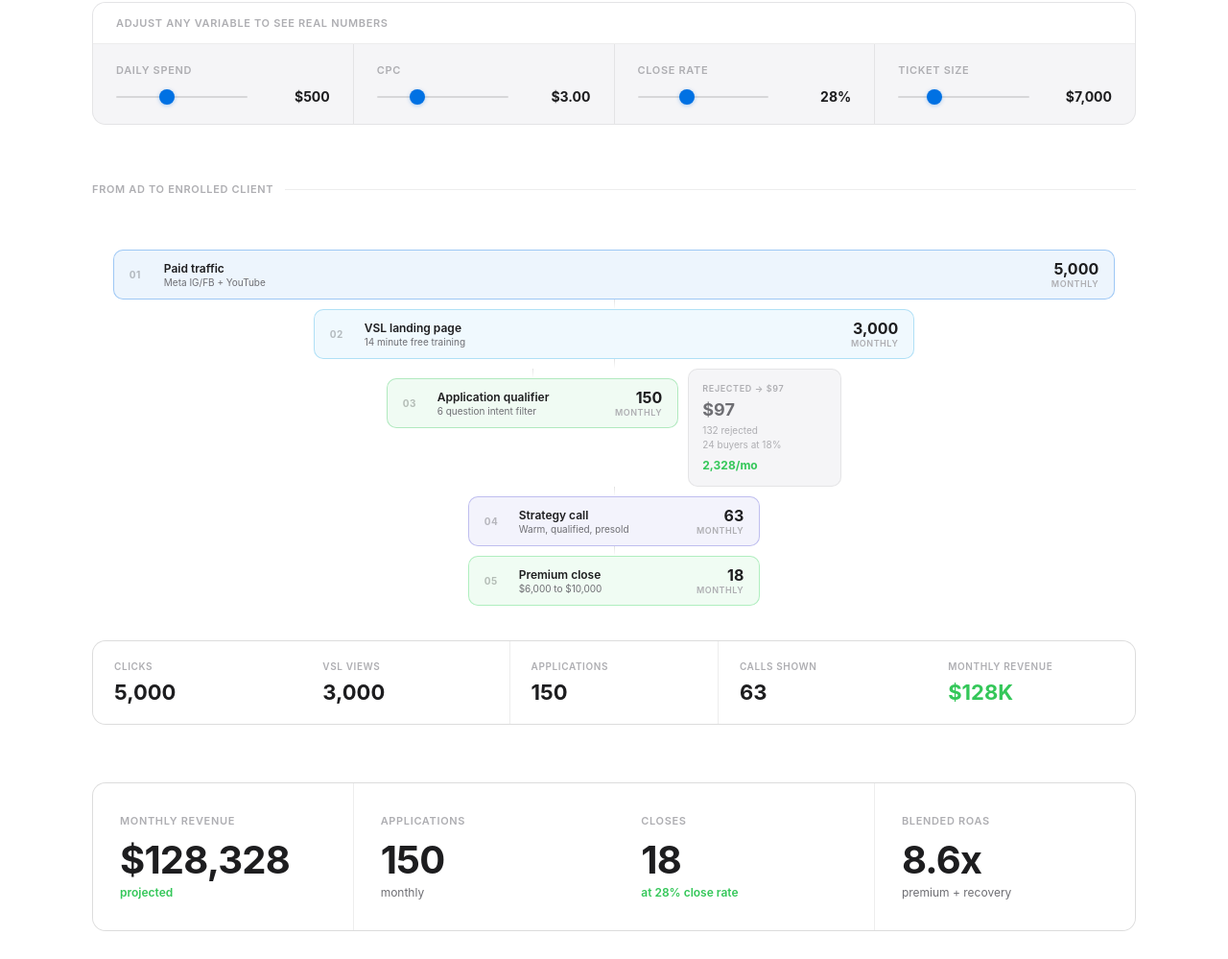
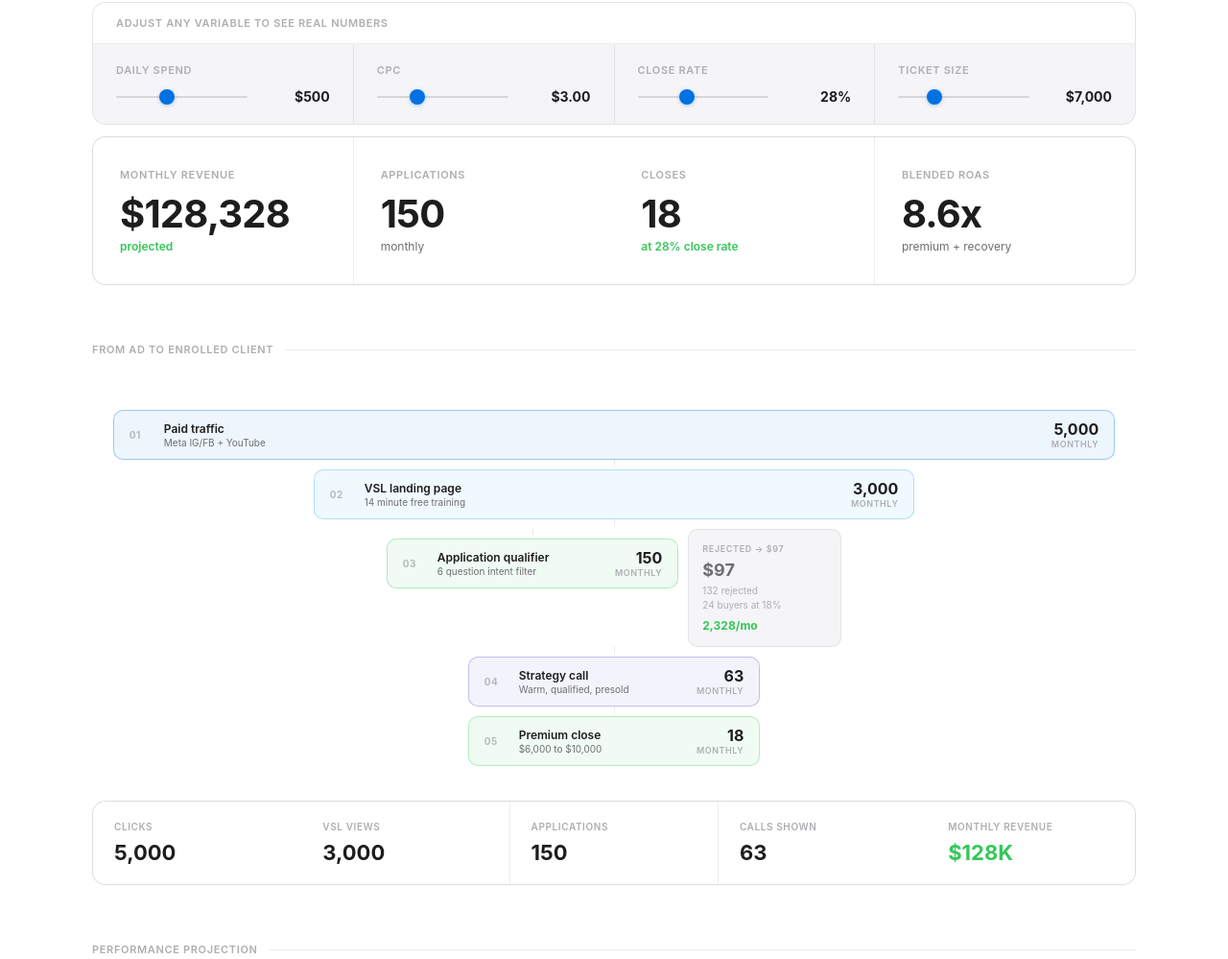
Before and after one commit to nateatignitris/ignitris-site, a plain HTML site: page joshuaowens/index.html in a window 1280 px wide. Shown: the part 473-1472 px from the top of the page at 96% size. Drawn offline with nearby package versions, Linux system fonts and the light colour scheme.

Commit message:
Merge sliders + stats, update favicon and OG image

```diff
--- a/joshuaowens/index.html
+++ b/joshuaowens/index.html
@@ -370,6 +370,12 @@ nav{
           </div>
         </div>
       </div>
+      <div class="stats" style="margin-top:12px;border-radius:var(--radius);overflow:hidden;">
+        <div class="stat"><div class="stat-label">Monthly revenue</div><div class="stat-val" id="st-rv">$126,000</div><div class="stat-sub g">projected</div></div>
+        <div class="stat"><div class="stat-label">Applications</div><div class="stat-val" id="st-ap">150</div><div class="stat-sub">monthly</div></div>
+        <div class="stat"><div class="stat-label">Closes</div><div class="stat-val" id="st-co">23</div><div class="stat-sub g" id="st-co-sub">at 28% close rate</div></div>
+        <div class="stat"><div class="stat-label">Blended ROAS</div><div class="stat-val" id="st-ro">8.4x</div><div class="stat-sub">premium + recovery</div></div>
+      </div>
     </div>
 
     <div class="sec r">
@@ -388,14 +394,7 @@ nav{
       </div>
     </div>
 
-    <div class="sec r">
-      <div class="stats">
-        <div class="stat"><div class="stat-label">Monthly revenue</div><div class="stat-val" id="st-rv">$126,000</div><div class="stat-sub g">projected</div></div>
-        <div class="stat"><div class="stat-label">Applications</div><div class="stat-val" id="st-ap">150</div><div class="stat-sub">monthly</div></div>
-        <div class="stat"><div class="stat-label">Closes</div><div class="stat-val" id="st-co">23</div><div class="stat-sub g" id="st-co-sub">at 28% close rate</div></div>
-        <div class="stat"><div class="stat-label">Blended ROAS</div><div class="stat-val" id="st-ro">8.4x</div><div class="stat-sub">premium + recovery</div></div>
-      </div>
-    </div>
+
 
     <div class="sec r">
       <div class="sec-head">Performance projection</div>
```
